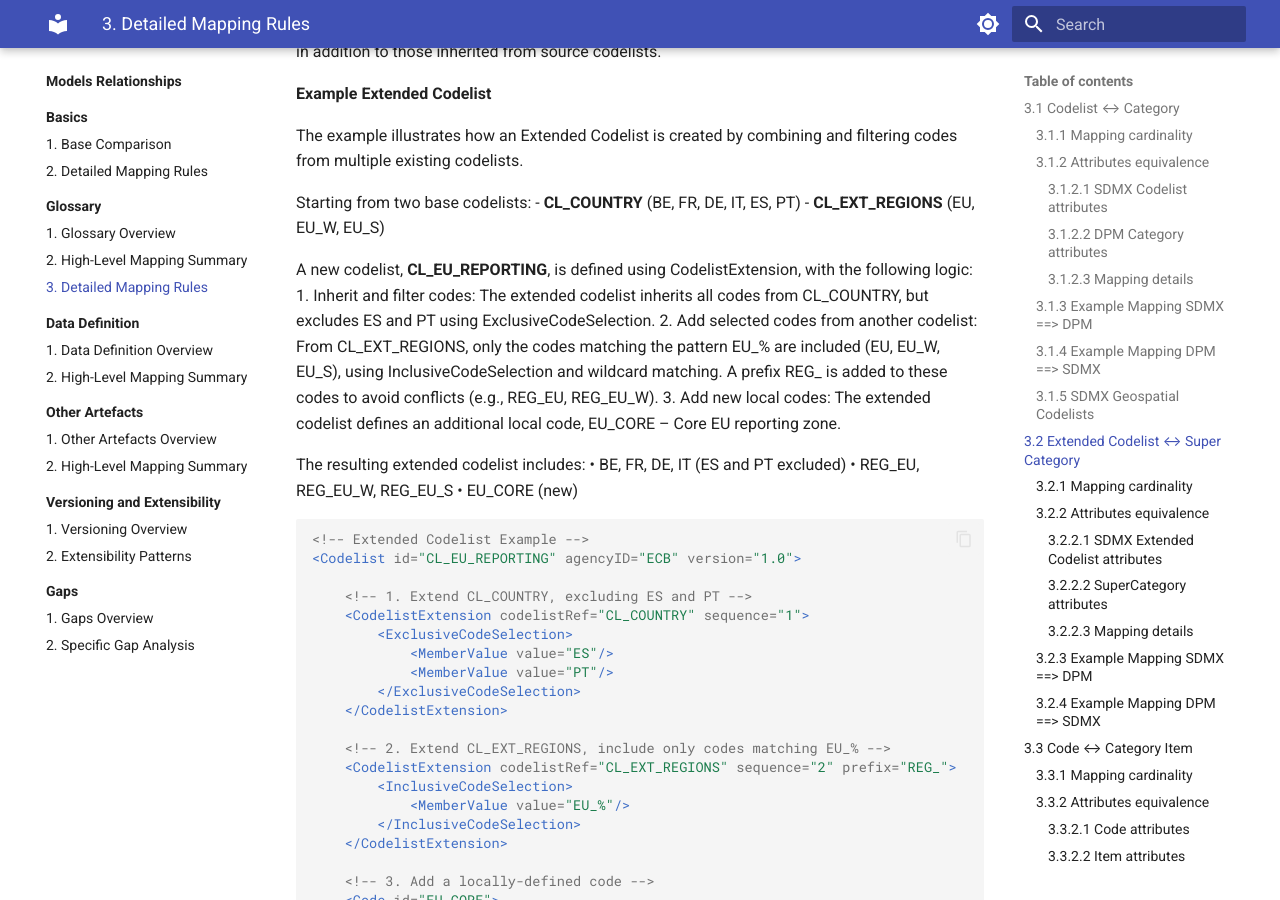
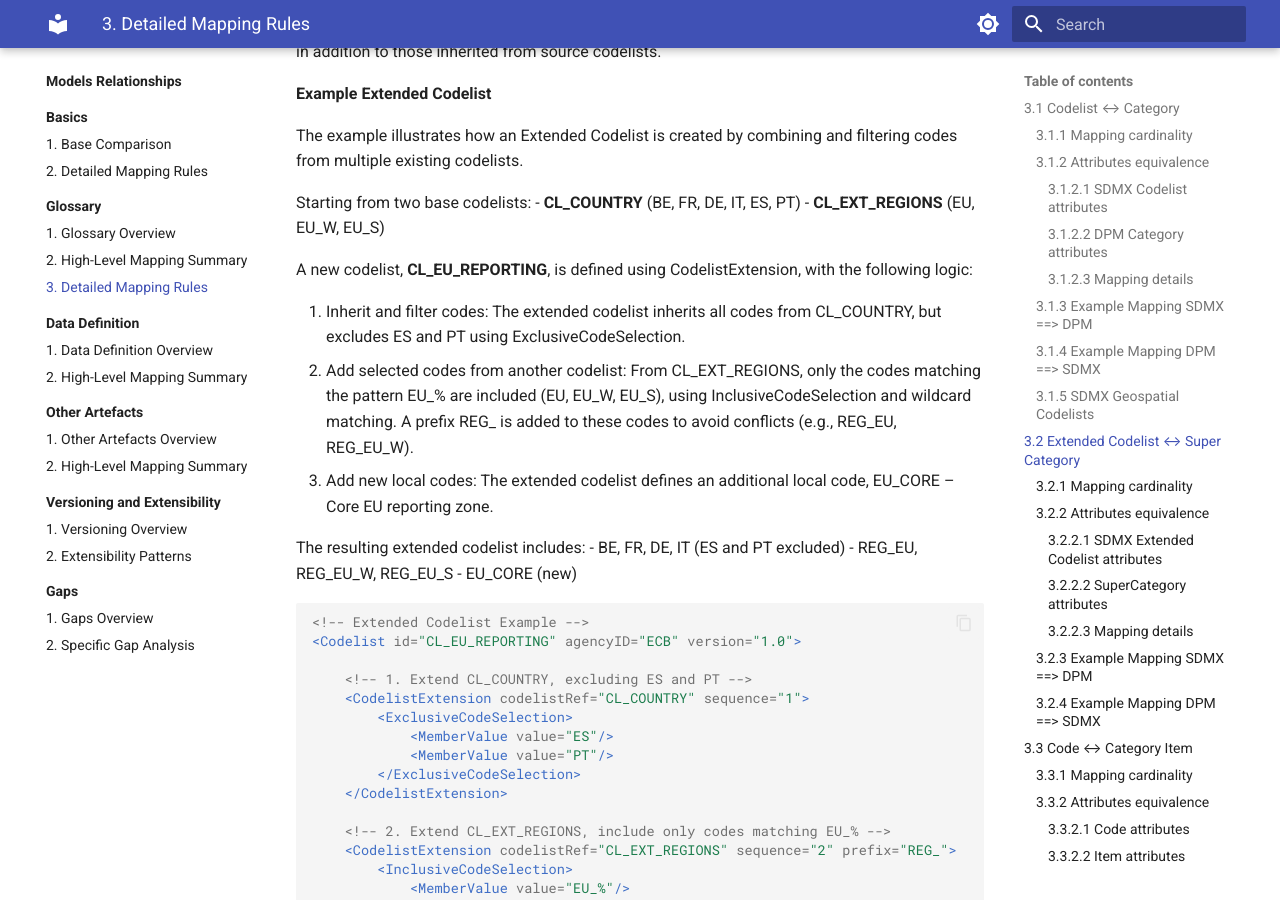
Before and after one commit to sdmx-twg/wp-sdmx-dpm, an MkDocs documentation site: the page built from docs/models-relationships/01_glossary/03_detailed_mapping_rules.md, in a window 1280 px wide and 900 px high, scrolled down 4445 px. Built offline with MkDocs 1.6.1 and Material for MkDocs 9.7.7, drawn with Linux system fonts in a browser that asks for light colours; some of the changed text lies outside the part shown.

````diff
--- a/docs/models-relationships/01_glossary/03_detailed_mapping_rules.md
+++ b/docs/models-relationships/01_glossary/03_detailed_mapping_rules.md
@@ -149,14 +149,15 @@ Starting from two base codelists:
 - **CL_EXT_REGIONS** (EU, EU_W, EU_S)
 
 A new codelist, **CL_EU_REPORTING**, is defined using CodelistExtension, with the following logic:
+
 1. Inherit and filter codes: The extended codelist inherits all codes from CL_COUNTRY, but excludes ES and PT using ExclusiveCodeSelection.
 2. Add selected codes from another codelist: From CL_EXT_REGIONS, only the codes matching the pattern EU_% are included (EU, EU_W, EU_S), using InclusiveCodeSelection and wildcard matching. A prefix REG_ is added to these codes to avoid conflicts (e.g., REG_EU, REG_EU_W).
 3. Add new local codes: The extended codelist defines an additional local code, EU_CORE – Core EU reporting zone.
 
 The resulting extended codelist includes:
-•	BE, FR, DE, IT (ES and PT excluded)
-•	REG_EU, REG_EU_W, REG_EU_S
-•	EU_CORE (new)
+- BE, FR, DE, IT (ES and PT excluded)
+- REG_EU, REG_EU_W, REG_EU_S
+- EU_CORE (new)
 
 ```xml
 <!-- Extended Codelist Example -->
````
Also changed, not shown: other parts of docs/models-relationships/01_glossary/03_detailed_mapping_rules.md (+10 -0 lines).
